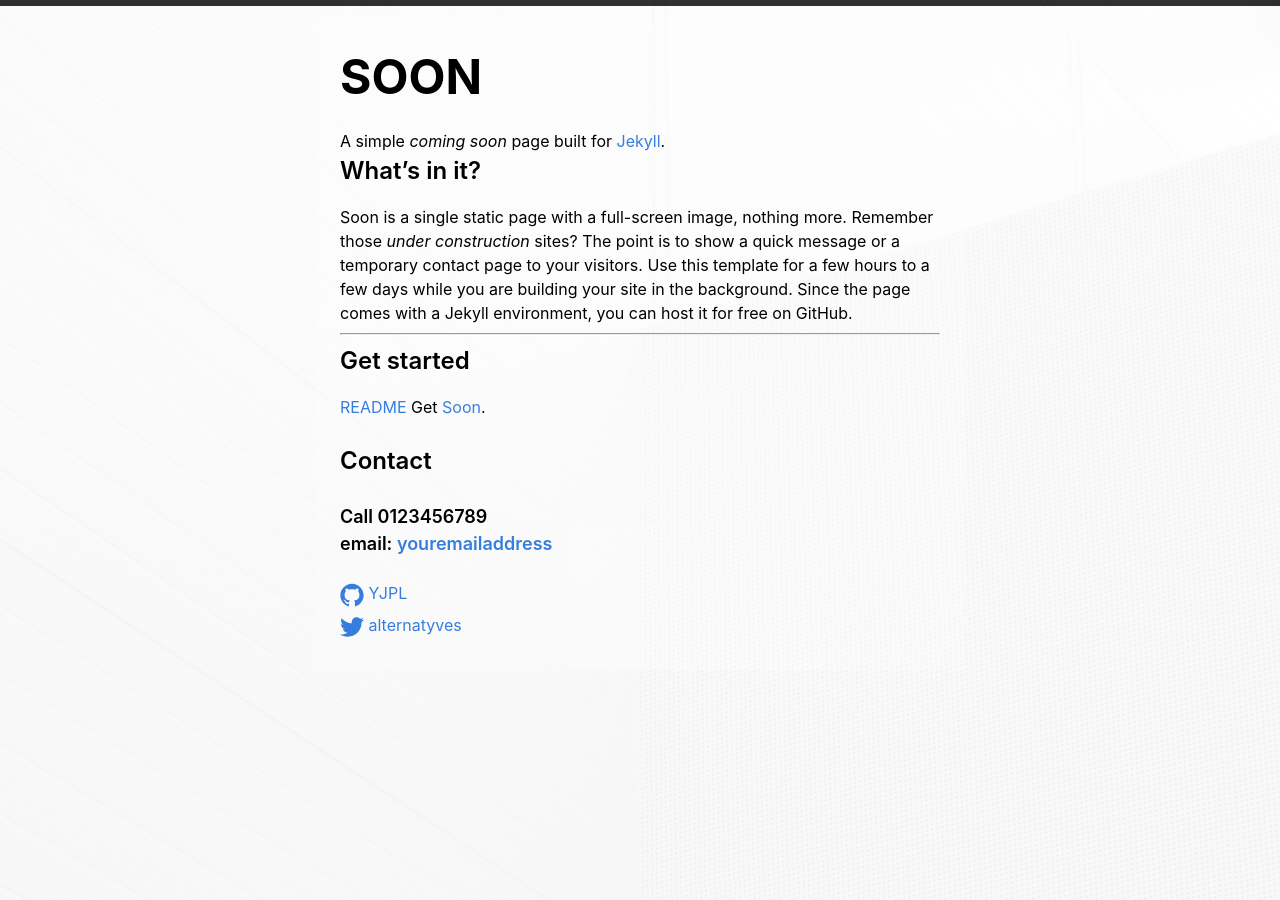
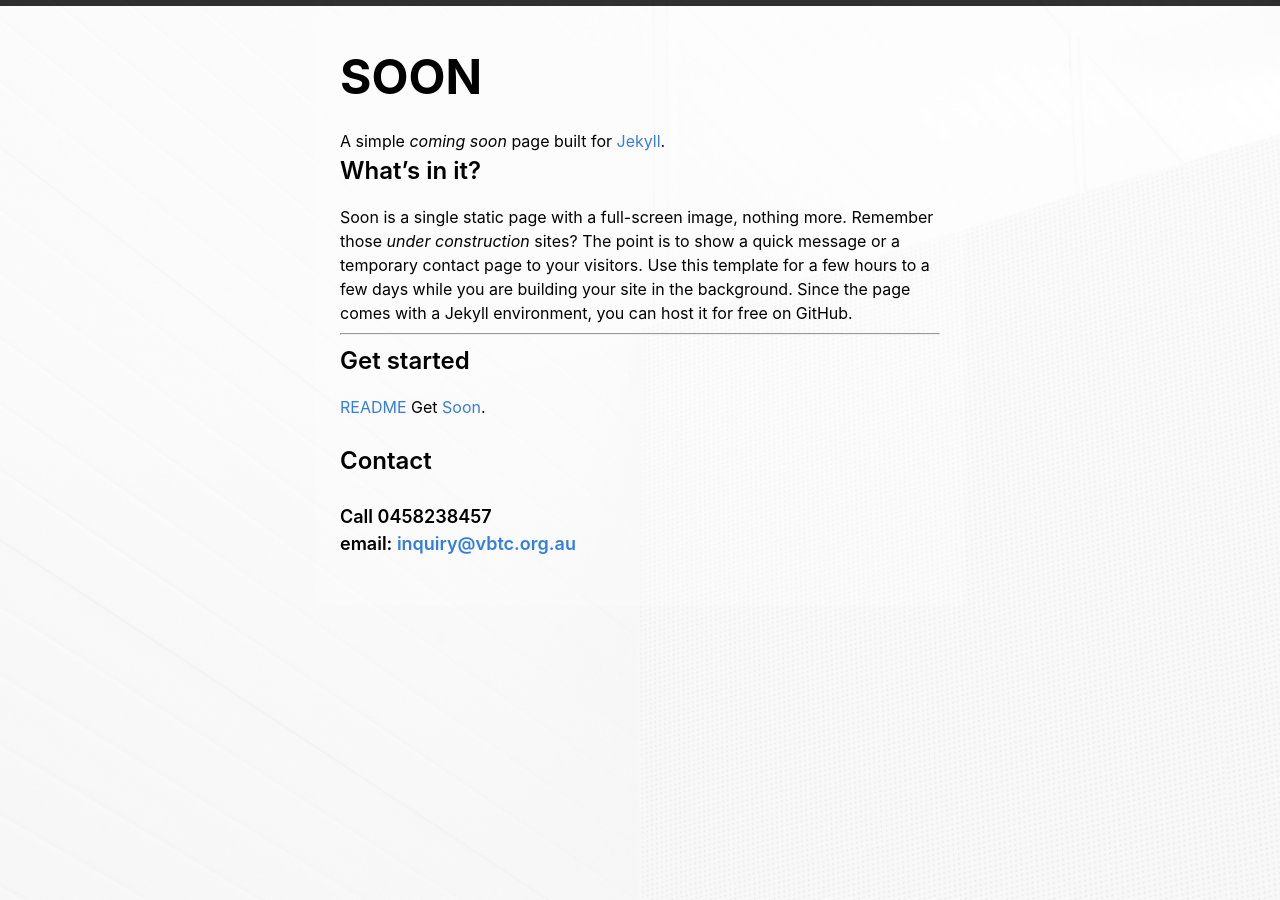
Before and after one commit to vbtc-au/coming-soon, a Jekyll site: the page built from index.md, in a window 1280 px wide. Built offline with Jekyll 4.4.1, drawn with Linux system fonts in a browser that asks for light colours; our own code applies the rules of GitHub Pages for plain Markdown files.

Commit message:
Update _config.yaml
Change from template to own details.

```diff
--- a/_config.yaml
+++ b/_config.yaml
@@ -13,14 +13,14 @@
 # you will see them accessed via {{ site.title }}, {{ site.email }}, and so on.
 # You can create any custom variable you would like, and they will be accessible
 # in the templates via {{ site.myvariable }}.
-title: Soon
-email: youremailaddress
-phone: 0123456789
-description: A coming soon page for Jekyll
+title: Victorian Bitcoin Technology Club
+email: inquiry@vbtc.org.au
+phone: 0458238457
+description: Welcome to the Victorian Bitcoin Technology Club.
 baseurl: "" # the subpath of your site, e.g. /blog
-url: "https://yjpl.github.io/soon/" # the base hostname & protocol for your site, e.g. http://example.com
-twitter_username: alternatyves
-github_username: YJPL
+url: "https://vbtc.org.au" # the base hostname & protocol for your site, e.g. http://example.com
+twitter_username:
+github_username:
 
 # Build settings
 markdown: kramdown
```
